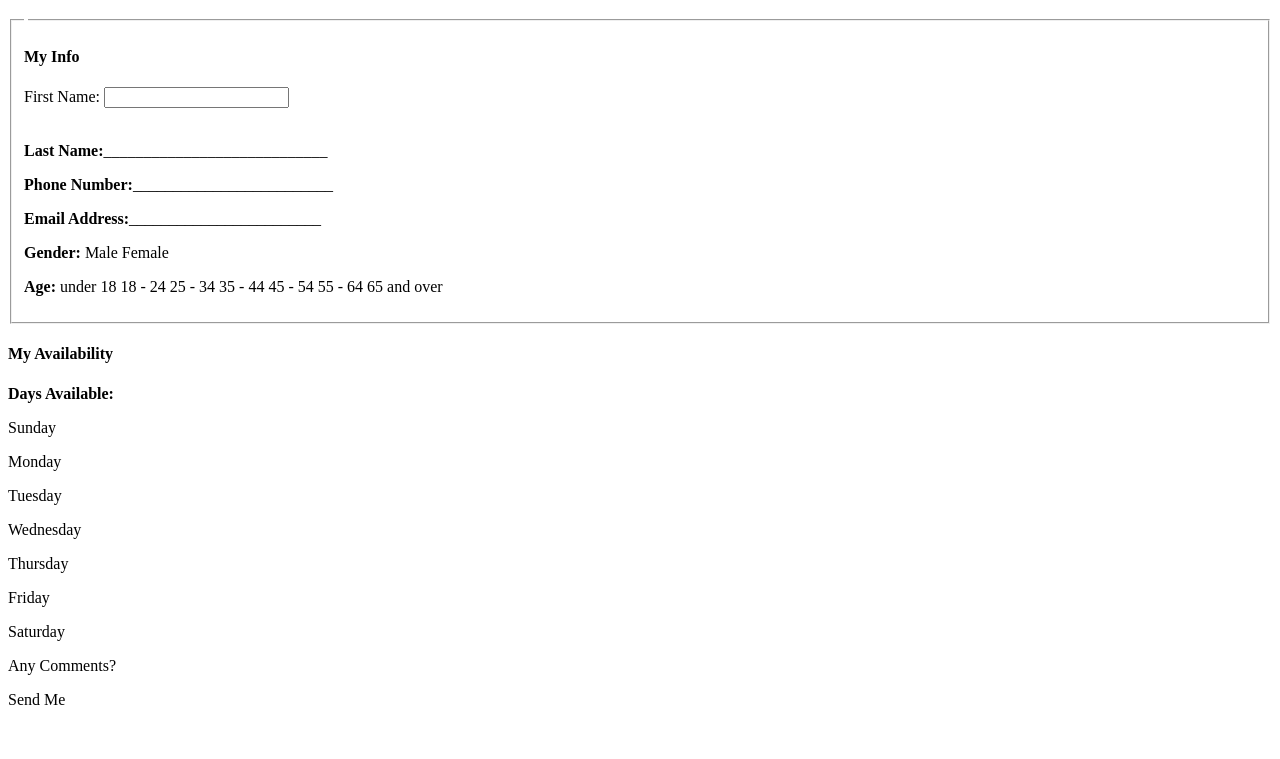
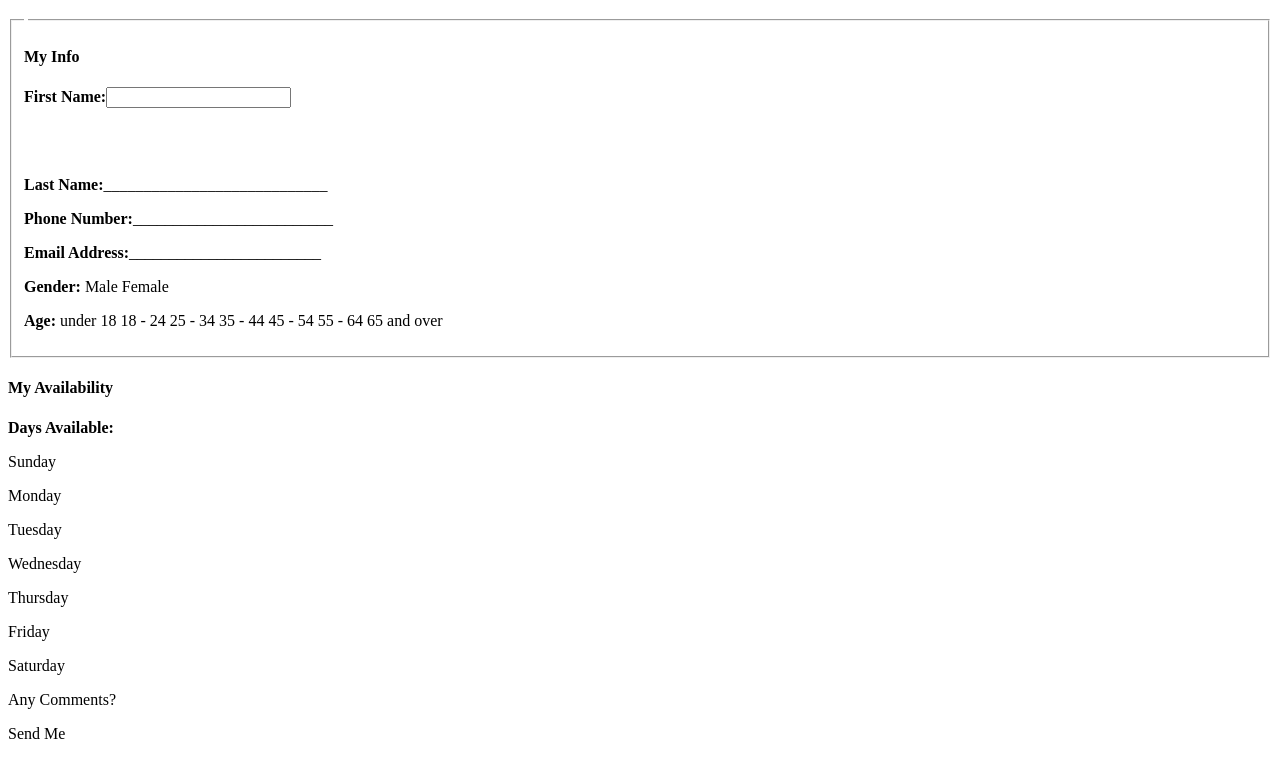
Before and after one commit to tforthomas73/lab4, a plain HTML site: page index.html in a window 1280 px wide. Shown: the part 61-820 px from the top of the page. Drawn offline with Linux system fonts and the light colour scheme.

Commit message:
trying to get text box on same line as "first name"

```diff
--- a/index.html
+++ b/index.html
@@ -10,8 +10,7 @@
         <fieldset>
         <h4>My Info</h4>
         <legend></legend>
-        First Name:
-        <input type="text" class="noborder" name="first_name_field">
+        <p><strong>First Name:</strong><input type="text" class="noborder" name="first_name_field"></p>
         <br><br>
         <p><strong>Last Name:</strong>____________________________</p>
         <p><strong>Phone Number:</strong>_________________________</p>
```
